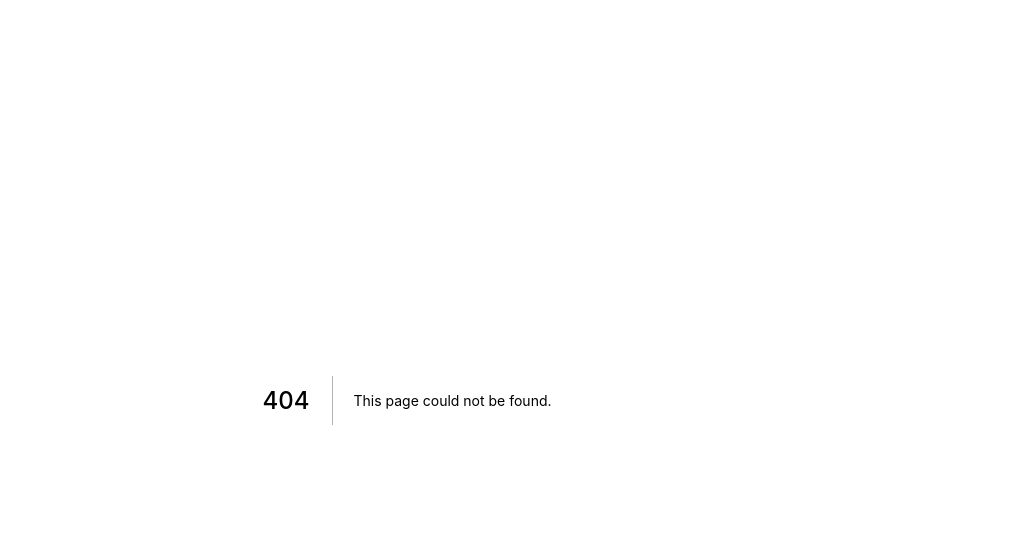
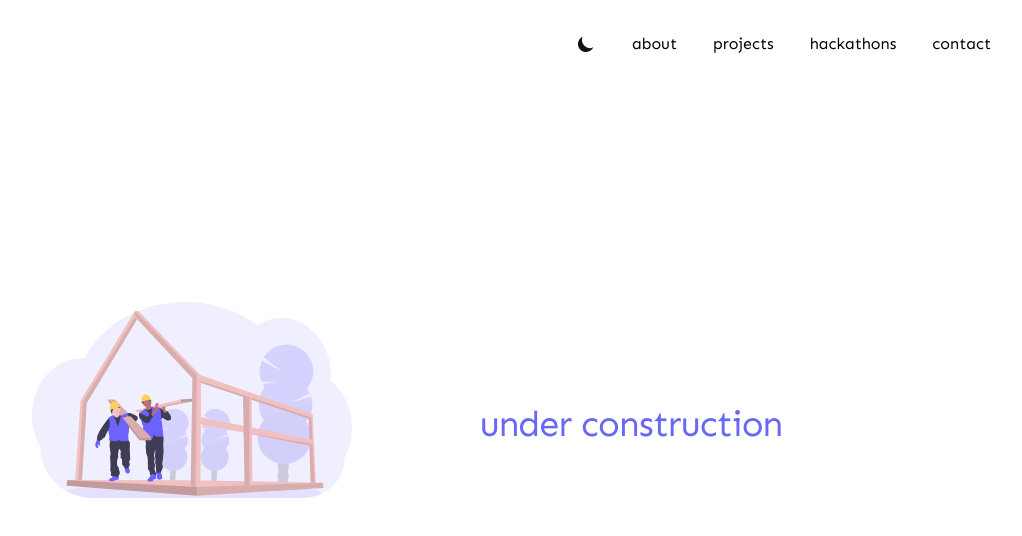
Before and after one commit to joshuadavidang/joshua-david-legacy, a Next.js app: page /hackathons in a window 1280 px wide. Before the commit this address had no page. Shown: the top 536 px of the page, without its empty margins (233-1255 px from the left). Built offline with nearby package versions, Linux system fonts and the light colour scheme.

Commit message:
added hackathon page

```diff
--- a/components/NavBar.jsx
+++ b/components/NavBar.jsx
@@ -8,7 +8,6 @@ export default function NavBar() {
         className="bg-white dark:bg-black flex md:justify-end md:flex-row md:gap-5 md:pr-12 md:p-6 w-screen md:items-center
         flex-col items-end p-1.5 pr-6"
       >
-
         <span className="hidden md:block">
           <DarkMode />
         </span>
@@ -19,9 +18,15 @@ export default function NavBar() {
           </span>
         </Link>
 
-        <Link href="/experience">
+        <Link href="/projects">
           <span className="hover:bg-lightGray dark:hover:bg-gray p-2 rounded cursor-pointer">
-            <p>experience</p>
+            <p>projects</p>
+          </span>
+        </Link>
+
+        <Link href="/hackathons">
+          <span className="hover:bg-lightGray dark:hover:bg-gray p-2 rounded cursor-pointer">
+            <p>hackathons</p>
           </span>
         </Link>
 
--- a/pages/contact.js
+++ b/pages/contact.js
@@ -36,8 +36,8 @@ export default function Contact() {
             </p>
 
             <p className="hover:bg-lightGray dark:hover:bg-gray p-2 rounded cursor-pointer">
-              <a href="mailto:cxang.2022@scis.smu.edu.sg">
-                cxang.2022@scis.smu.edu.sg
+              <a href="mailto:joshuadavidang@outlook.sg">
+                joshuadavidang@outlook.sg
               </a>
             </p>
 
--- /dev/null
+++ b/pages/hackathons.js
@@ -0,0 +1,41 @@
+import MobileNavBar from "../components/MobileNavBar";
+import NavBar from "../components/NavBar";
+import Head from "next/head";
+import Image from "next/image";
+import Construction from "../public/assets/images/Construction.svg"
+
+export default function Hackathons() {
+  return (
+    <>
+      <Head>
+        <title>Joshua David</title>
+        <meta name="description" content="joshua david's" />
+        <link rel="icon" href="/favicon.ico" />
+      </Head>
+
+      <div className="relative bg-white dark:bg-black">
+        <nav className="fixed hidden md:block z-50">
+          <NavBar />
+        </nav>
+
+        <nav className="fixed md:hidden block z-50">
+          <MobileNavBar />
+        </nav>
+
+        <main className="flex md:flex-row flex-col md:gap-32 items-center md:justify-center md:p-0 pt-48 h-screen text-center">
+          <div className="md:w-3/12 w-8/12">
+            <Image src={Construction} alt="building" layout="responsive" />
+          </div>
+
+          <div className="flex flex-col gap-1.5">
+            <p className="text-blue1 dark:text-blue1 text-2xl md:text-4xl font-sen tracking-tight pt-12">
+              under construction
+            </p>
+          </div>
+        </main>
+
+        <footer className="bg-white dark:bg-black pt-16" />
+      </div>
+    </>
+  );
+}
--- a/pages/experience.js
+++ b/pages/projects.js
@@ -8,7 +8,7 @@ import { pastProjects } from "../data/pastProjects";
 import Head from "next/head";
 import Image from "next/image";
 
-export default function Experience() {
+export default function Projects() {
   return (
     <>
       <Head>
```
Also changed, not shown: public/assets/images/Construction.svg (added).
